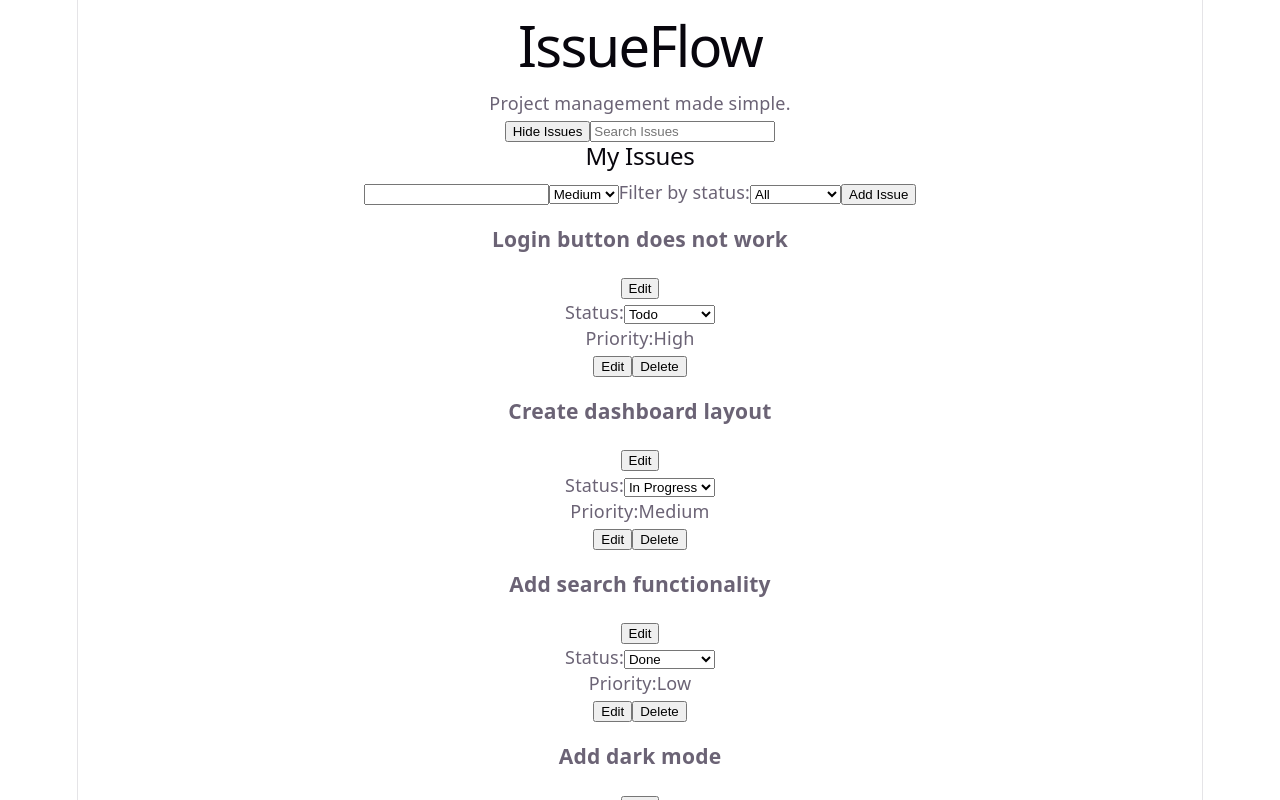
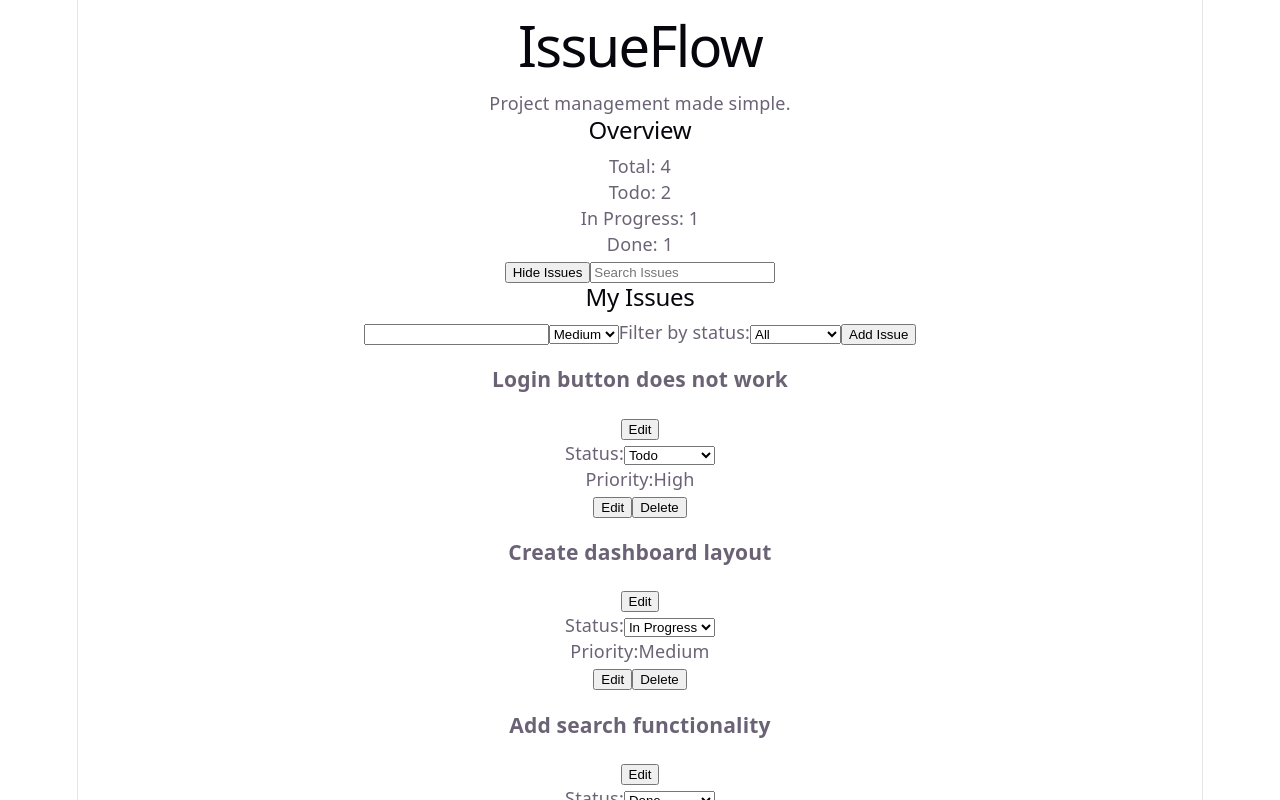
Before and after one commit to DBorhara/issue-flow, a React (Vite) app: page / in a window 1280 px wide. Shown: the top 800 px of the page. Built offline with nearby package versions, Linux system fonts and the light colour scheme.

Commit message:
Add issue status summary

```diff
--- a/src/App.tsx
+++ b/src/App.tsx
@@ -34,6 +34,7 @@ import './App.css'
 import { useState } from "react"
 import Header from './components/Header'
 import IssueCard from './components/IssueCard'
+import IssuesSummary from './components/IssueSummary';
 
 function App() {
     const [showIssues, setShowIssues] = useState(true);
@@ -43,6 +44,12 @@ function App() {
         useState<Priority>("Medium");
     const [statusFilter, setStatusFilter] = useState<StatusFilter>("All")
     const [searchTerm, setSearchTerm] = useState("");
+
+    const totalIssues = issues.length;
+    const todoCount = issues.filter((issue) => issue.status === "Todo").length
+    const inProgressCount = issues.filter((issue) =>
+        issue.status === "In Progress").length
+    const doneCount = issues.filter((issue) => issue.status === "Done").length
 
     function addIssue() {
         if (newIssueTitle.trim() == "") {
@@ -133,7 +140,12 @@ function App() {
 
             <main>
                 <Header />
-
+                <IssuesSummary
+                    total={totalIssues}
+                    todo={todoCount}
+                    inProgress={inProgressCount}
+                    done={doneCount}
+                />
                 <button onClick={() => {
                     setShowIssues((current) =>
                         !current)
--- /dev/null
+++ b/src/components/IssueSummary.tsx
@@ -0,0 +1,21 @@
+type IssueSummaryProps = {
+    total: number;
+    todo: number;
+    inProgress: number;
+    done: number;
+}
+
+function IssuesSummary(props: IssueSummaryProps) {
+    return (
+
+        <section>
+            <h2> Overview </h2>
+            <p>Total: {props.total}</p>
+            <p>Todo: {props.todo}</p>
+            <p>In Progress: {props.inProgress}</p>
+            <p>Done: {props.done}</p>
+        </section>
+    )
+}
+
+export default IssuesSummary;
```
